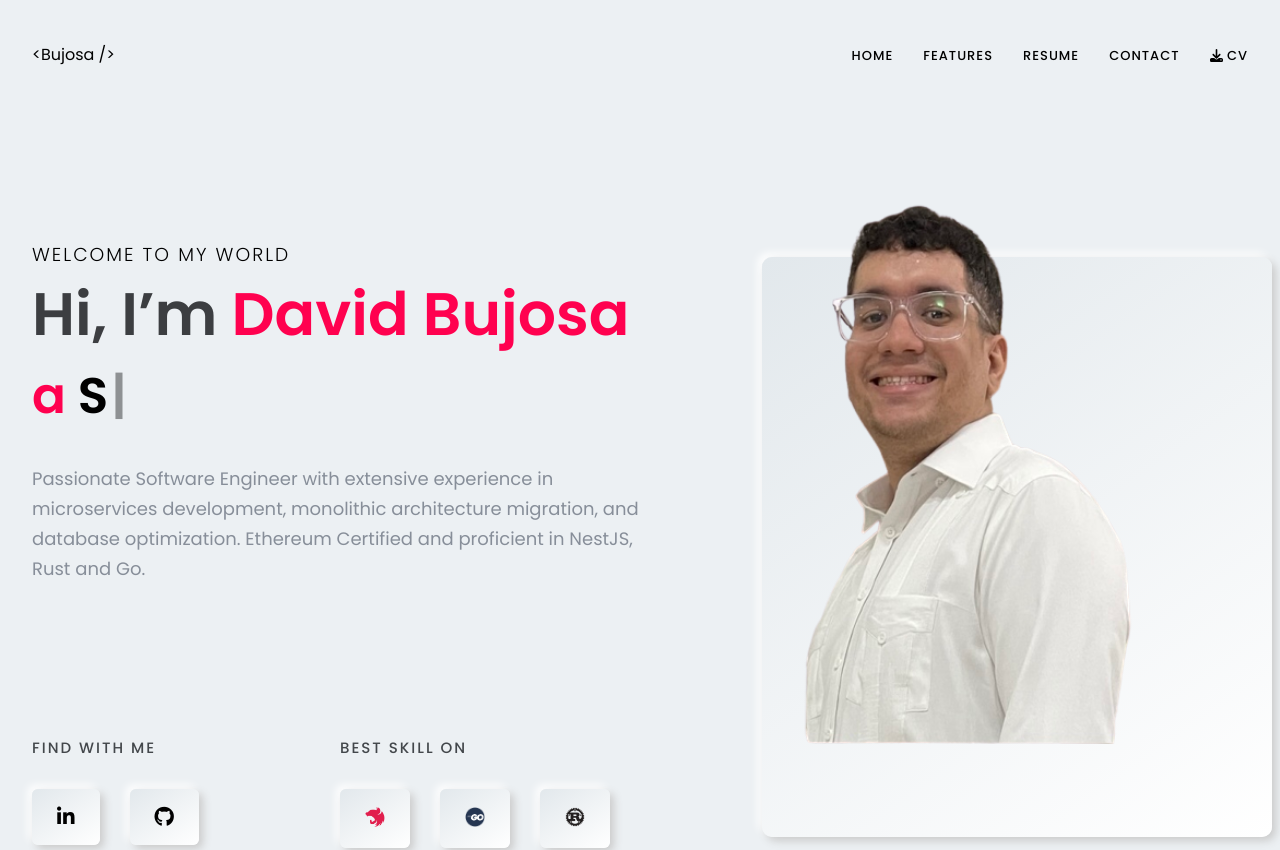
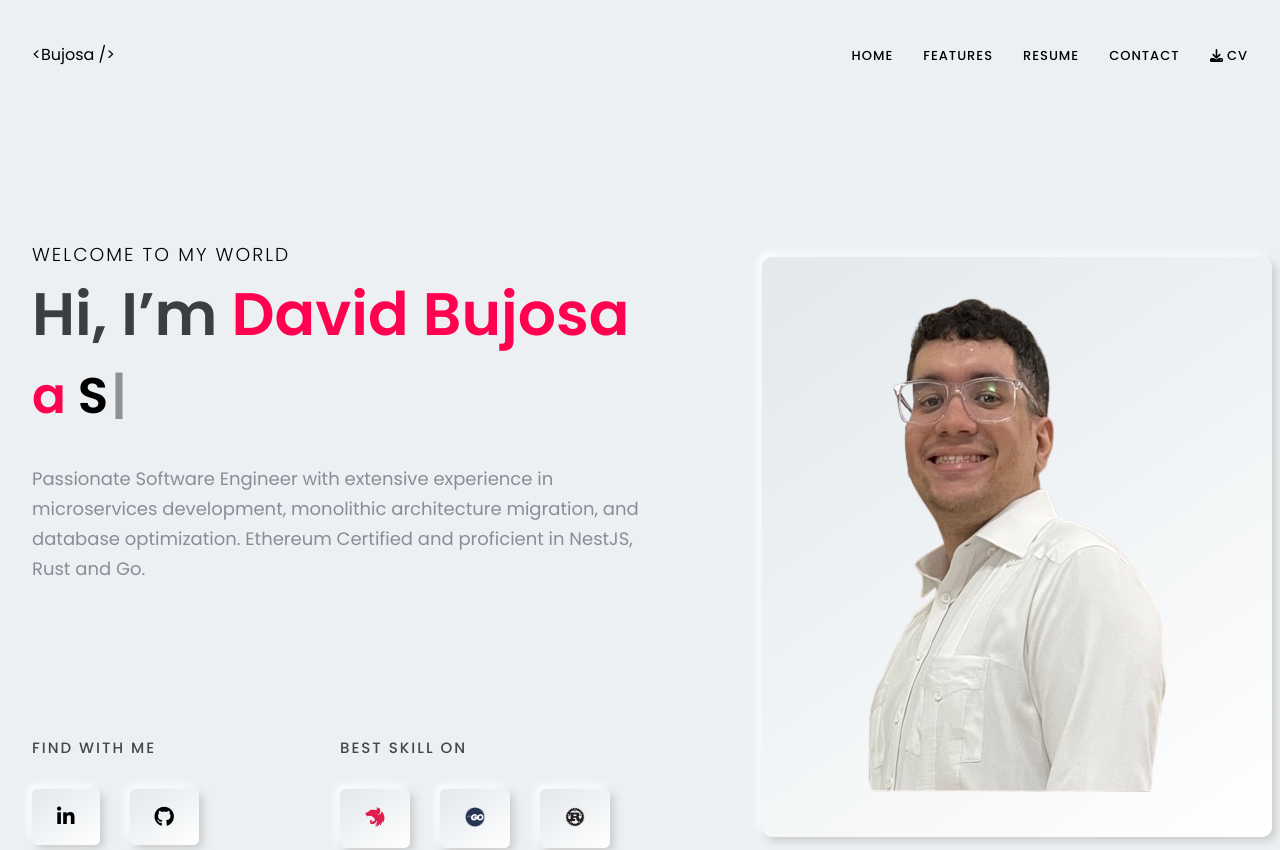
Before and after one commit to bujosa/libertas, a React (Create React App) app: page / in a window 1280 px wide. Shown: the top 850 px of the page. Built offline with nearby package versions, Linux system fonts and the light colour scheme; no server answers.

Commit message:
style: eliminate position: abdolute and right %

```diff
--- a/src/components/Home/Home.css
+++ b/src/components/Home/Home.css
@@ -64,10 +64,9 @@
   margin-top: 20%;
 }
 .hero .right_img img {
-  position: absolute;
-  top: 0;
-  right: 10%;
-  width: 510px;
+  max-width: 100%;
+  width: auto;
+  height: auto;
 }
 @media (max-width: 768px) {
   .hero .right,
```
